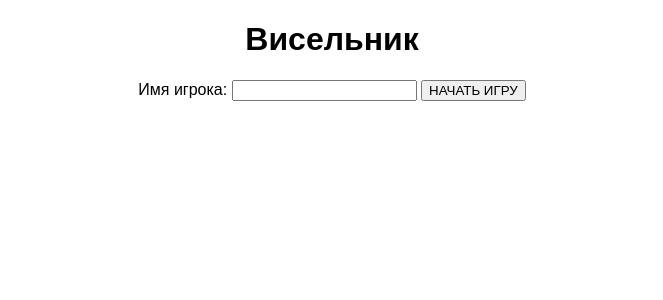
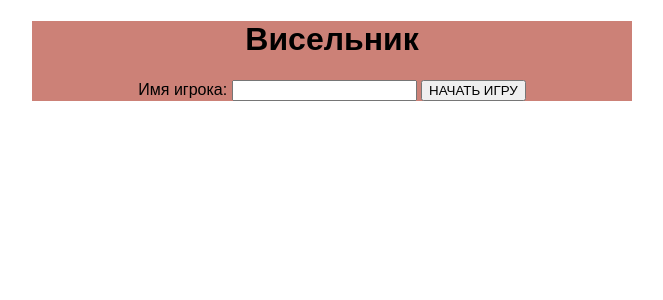
Before and after one commit to RusJ-KH/rusj-kh.github.io, a PHP site: page / in a window 1280 px wide. Shown: the top 300 px of the page, without its empty margins (308-971 px from the left). Run offline with PHP 8.4, Linux system fonts and the light colour scheme.

Commit message:
Update style.css

```diff
--- a/style.css
+++ b/style.css
@@ -1,14 +1,3 @@
-html {
-    background-image: https://regnum.ru/uploads/pictures/news/2015/11/01/regnum_picture_14463805706274441_normal.jpg;
-    background-repeat: no-repeat;
-    background-position: center center;
-    background-attachment: fixed;
-    -webkit-background-size: cover;
-    -moz-background-size: cover;
-    -o-background-size: cover;
-    background-size: cover;
-  }
-
 body {
     font-family: 'Raleway', arial, sans-serif;
     font-style: 800;
@@ -18,6 +7,7 @@ body {
 .wrapper {
     width: 600px;
     margin: 0 auto;
+    background: rgb(204, 129, 119);
     text-align: center;
 }
 
```
